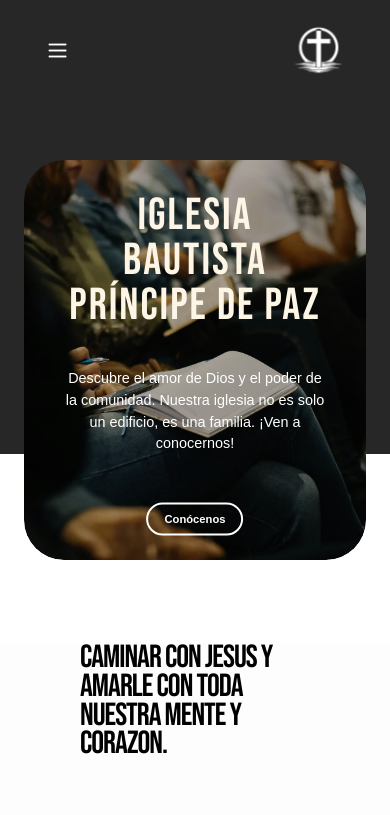
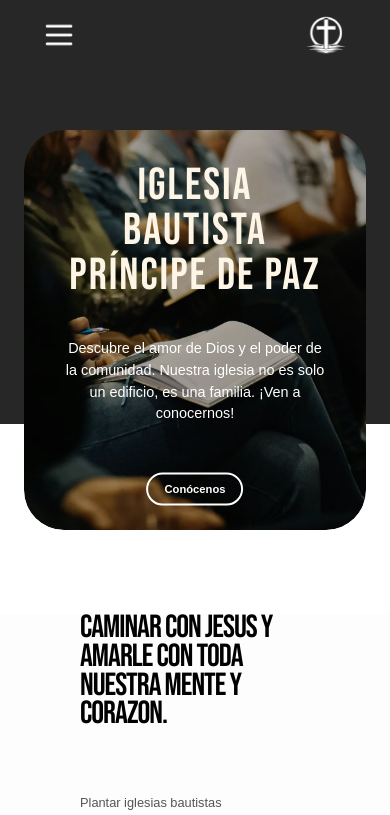
Before and after one commit to NoemiDR24/Prince-of-Peace-Baptist-Church-Website, a React (Vite) app: page / in a window 390 px wide. Shown: the top 815 px of the page. Built offline with nearby package versions, Linux system fonts and the light colour scheme.

Commit message:
Hero Update and link fixes

```diff
--- a/src/components/ExploreSection.jsx
+++ b/src/components/ExploreSection.jsx
@@ -20,7 +20,7 @@ export default function ExploreSection () {
             image:"/img/bible-explore.webp",
             header:"Ministerios",
             description:"Descubre cómo puedes crecer en tu fe y servir a otros a través los diferentes ministerios en Príncipe de Paz. Hay un lugar para ti.",
-            link:"/ministers",
+            link:"/ministries#hero-section",
         },
         {
             image:"/img/kids-explore.webp",
@@ -44,7 +44,7 @@ export default function ExploreSection () {
             image: "/img/faith-explore.webp",
             header:"Nuestra Fe",
             description:"Descubre los fundamentos de nuestra fe: creemos en un Dios vivo, en la salvación a través de Jesús y en el poder transformador del Espíritu Santo.",
-            link:"/about#faith",
+            link:"/faith#faith-section",
         },
     ];
 
--- a/src/components/Navbar.css
+++ b/src/components/Navbar.css
@@ -275,14 +275,15 @@
 
 }
 
-@media (max-width: 480px) { /* moviles */
-  .nav-right {
-    display: none;
+@media (max-width: 480px) { /* mobile */
+  .custom-navbar {
+    padding: 0.3rem 0.8rem;
+    height: 70px; /* antes 100px */
   }
 
   .nav-left {
+    flex: 1;
     justify-content: flex-start;
-    flex: 1;
   }
 
   .nav-center {
@@ -290,37 +291,44 @@
     justify-content: flex-end;
   }
 
-  .logo {
-    height: 50px;
+  .nav-right {
+    display: none; /* ocultamos botón de visita en móvil */
   }
 
-  .custom-navbar {
-    padding: 0.5rem 1rem;
+  .logo {
+    height: 40px; /* antes 50px */
+    width: auto;
   }
 
-  .menu{
-    height: 35px;
+  .menu {
+    height: 28px; /* antes 35px */
+    padding: 0;
   }
 
-}
+  .menu-overlay-content {
+    grid-template-areas:
+      "quick-links"
+      "more-links"
+      "contact"
+      "social";
+    grid-template-columns: 1fr;
+    gap: 1.5rem;
+    text-align: center;
+  }
 
-/* Animation */
-@keyframes fadeSlideDown {
-  0% {
-    opacity: 0;
-    transform: translateY(-20px);
+  .menu-column a {
+    font-size: 1.2rem; /* reduce tamaño texto del menú */
   }
-  100% {
-    opacity: 1;
-    transform: translateY(0);
+
+  .menu-column h5 {
+    font-size: 0.85rem;
+  }
+
+  .menu-column p {
+    font-size: 0.75rem;
+  }
+
+  .socials {
+    font-size: 1.2rem;
   }
 }
-
-@keyframes fadeIn {
-  from {
-    opacity: 0;
-  }
-  to {
-    opacity: 1;
-  }
-}
```
